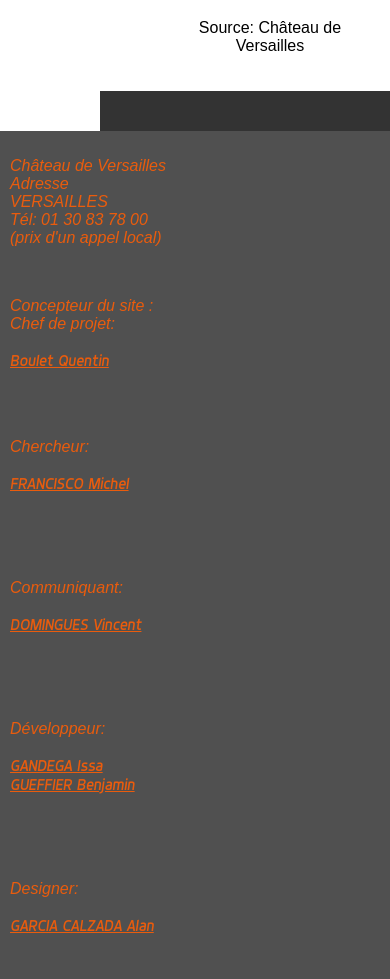
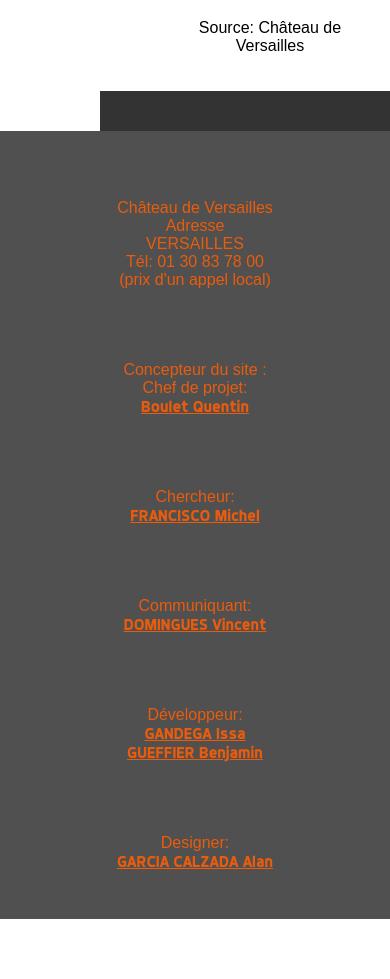
Before and after one commit to Uniffay/SITEVERSAILLE, a PHP site: page / in a window 390 px wide; the page is wider, and only the part inside the window is pictured. Shown: the part 1740-2719 px from the top of that part. After the commit the page ends 2659 px from the top of that part, so only its background shows below. Run offline with PHP 8.4, Linux system fonts and the light colour scheme.

Commit message:
Added footer.php, ""fixed"" footer

```diff
--- a/index.css
+++ b/index.css
@@ -172,28 +172,61 @@ ul.navbar {
 	color: white;
 }
 
-/*Boîte flex CSS contenant les informations pour contacter et des liens spécifiques vers d'autres pages du site placé en bas du site*/
+.footer {
+    background-color: #505050;
+    background-image: none;
+background-position: top left;
+background-repeat: no-repeat;
+border-top: 0;
+background-size: auto;
+padding-top: 0;
+padding-bottom: 0;
+    color: #505050;
+    display: inline;
+
+
+}
+
+.footer-2{
+  width: 100%;
+margin: 0 auto;
+padding: 32px 12px 12px 12px;
+display: flex;
+flex-flow: row wrap;
+  color: #ea5c0d;
+  float: middle;
+  background: #505050;
+}
+
+/*
+/*Boîte flex CSS contenant les informations pour contacter et des liens spécifiques vers d'autres pages du site placé en bas du site
 .footer{
     display: flex;
-	flex-wrap: auto;
-    padding: 10px;
+	  flex-wrap: auto;
+    padding: 5px;
     text-align: center;
     background: #505050;
     float: middle;
     margin-right: 0 auto;
     margin-left: 0 auto;
-	color: #ea5c0d;
+	  color: #ea5c0d;
 }
-
+*/
 /*Disposition des informations de la boîte flex CSS "footer"*/
-.footer#Infos1, .footer#Infos2, .footer#Infos3, .footer#Infos4{
-	flex: 25%;
-    padding: 20px;
+div#Infos1, div#Infos2, div#Infos3, div#Infos4, div#Infos5, div#Infos6{
+	flex: ;
+  padding: 20px 20px 20px 20px;
+  margin-right: 100px auto;
+  margin-left: 100px auto;
+  text-align: center;
+  float: middle;
 }
 
 /*Disposition des textes et liens des informations de la boîte flex CSS "footer"*/
-.footer pre{
-	width: 330px;
+.footer-2 p{
+	width: 100%;
+  margin-right: 10 auto;
+  margin-left: 10 auto;
 }
 
 /*Disposition global des images dans la boîte flex CSS "main"*/
@@ -210,9 +243,10 @@ iframe.GForm{
 	height: 500px;
 }
 
+
 /*Change la disposition complète de la page pour s'adapter aux tailles du navigateur (par exemple en fonction de l'appareil utilisé), tous sera disposé en une colonne*/
 @media screen and (max-width: 1000px) {
-    .row, .navbar, .navbar .dropdown-content, .navbar .dropdown-content a , .footer, img{
+    .row, .navbar, .navbar .dropdown-content, .navbar .dropdown-content a , .footer-2, img{
         position: relative;
         flex-direction: column;
         text-align: center;
--- a/index.html
+++ b/index.html
@@ -59,59 +59,63 @@
         <!--Fin du milieu de la page-->
         <!--Bas de la page-->
         <div class="footer">
+          <div class="footer-2">
+
+
 			<div id="Infos1">
-				<pre>
-Château de Versailles
-Adresse
-VERSAILLES
-Tél: 01 30 83 78 00
+				<p>
+Château de Versailles <br>
+Adresse <br>
+VERSAILLES <br>
+Tél: 01 30 83 78 00 <br>
 (prix d'un appel local)
-				</pre>
+				</p>
 			</div>
 			<div id="Infos2">
-				<pre>
-Concepteur du site :
-Chef de projet:
+				<p>
+Concepteur du site : <br>
+Chef de projet: <br>
 
 <a href= "https://www.linkedin.com/in/quentin-boulet-2869191a0/" target = "_blank" >Boulet Quentin</a>
-                </pre>
+                </p>
             </div>
             <div id="Infos3">
-				<pre>
+				<p>
 
-Chercheur:
+Chercheur: <br>
 
 <a href= "https://www.linkedin.com/in/michel-francisco-5395371a1/" target = "_blank" >FRANCISCO Michel</a>
 
-                </pre>
+                </p>
             </div>
             <div id="Infos4">
-				<pre>
+				<p>
 
-Communiquant:
+Communiquant: <br>
 
 <a href= "https://www.linkedin.com/in/vincent-domingues-6956881a0/" target = "_blank" >DOMINGUES Vincent</a>
 
-                </pre>
+                </p>
             </div>
             <div id="Infos5">
-			        	<pre>
+			        	<p>
 
-Développeur:
+Développeur: <br>
 
-<a href= "https://www.linkedin.com/in/issa-gandega-5225371a1/" target = "_blank" >GANDEGA Issa</a>
+<a href= "https://www.linkedin.com/in/issa-gandega-5225371a1/" target = "_blank" >GANDEGA Issa</a> <br>
 <a href= "https://www.linkedin.com/in/benjamin-gueffier-669a0319b/" target = "_blank" >GUEFFIER Benjamin</a>
 
-                </pre>
+                </p>
             </div>
-            <div id="Infos4">
-				        <pre>
+            <div id="Infos6">
+				        <p>
 
-Designer:
+Designer: <br>
 
 <a href= "https://www.linkedin.com/in/alan-garcia-calzada-1a2b7b19b/" target = "_blank" >GARCIA CALZADA Alan</a>
-                </pre>
+                </p>
 			</div>
+        </div>
         </div>
         <!--Fin du bas de la page-->
     </body>
```
Also changed, not shown: footer.php (added, +56 -0 lines).
